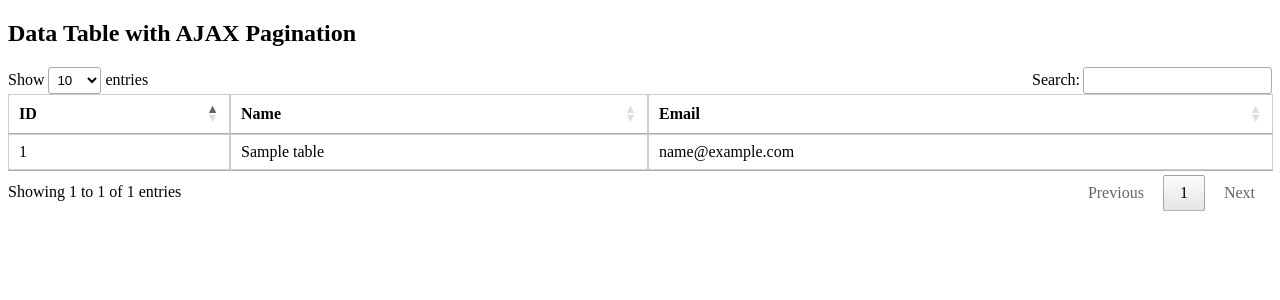
After one commit to dilipwebs/core_php_crud, a PHP site: page /php_datatable_listing/users.php in a window 1280 px wide. The commit adds this page. Shown: the top 300 px of the page. Run offline with PHP 8.4, Linux system fonts and the light colour scheme; tables that the repository leaves empty or names only in its code hold one stand-in row (values such as "Sample post"); some libraries are stand-ins or nearby versions.

Commit message:
datatable

```diff
--- /dev/null
+++ b/php_datatable_listing/data.php
@@ -0,0 +1,57 @@
+<?php
+// Database configuration
+$servername = "localhost";
+$username = "your_username";
+$password = "your_password";
+$dbname = "your_database";
+
+// Create a database connection
+$conn = new mysqli($servername, $username, $password, $dbname);
+
+// Check the connection
+if ($conn->connect_error) {
+    die("Connection failed: " . $conn->connect_error);
+}
+
+// Pagination variables
+$limit = $_POST['length']; // Number of records to show per page
+$start = $_POST['start']; // Starting record for the pagination
+$draw = $_POST['draw']; // Draw counter
+
+// Fetch total records for pagination
+$sqlCount = "SELECT COUNT(*) AS total FROM your_table";
+$resultCount = $conn->query($sqlCount);
+$rowCount = $resultCount->fetch_assoc();
+$totalRecords = $rowCount['total'];
+
+// Fetch data from the database
+$sql = "SELECT * FROM your_table LIMIT $start, $limit";
+$result = $conn->query($sql);
+
+// Prepare the response JSON
+$response = array(
+    "draw" => intval($draw),
+    "recordsTotal" => intval($totalRecords),
+    "recordsFiltered" => intval($totalRecords),
+    "data" => array()
+);
+
+// Process the fetched data
+if ($result->num_rows > 0) {
+    while ($row = $result->fetch_assoc()) {
+        $rowData = array(
+            "id" => $row['id'],
+            "name" => $row['name'],
+            "email" => $row['email']
+        );
+        $response['data'][] = $rowData;
+    }
+}
+
+// Return the response as JSON
+header('Content-Type: application/json');
+echo json_encode($response);
+
+// Close the database connection
+$conn->close();
+?>
--- /dev/null
+++ b/php_datatable_listing/users.php
@@ -0,0 +1,54 @@
+<!DOCTYPE html>
+<html>
+<head>
+    <title>Data Table with AJAX Pagination</title>
+    <link rel="stylesheet" type="text/css" href="https://cdn.datatables.net/1.11.0/css/jquery.dataTables.min.css">
+    <script src="https://code.jquery.com/jquery-3.6.0.min.js"></script>
+    <script src="https://cdn.datatables.net/1.11.0/js/jquery.dataTables.min.js"></script>
+    <style>
+        table {
+            width: 100%;
+            border-collapse: collapse;
+        }
+
+        table th, table td {
+            border: 1px solid #ccc;
+            padding: 8px;
+        }
+    </style>
+    <script>
+         $(document).ready(function() {
+            $('#dataTable').DataTable({
+                "processing": true,
+                "serverSide": true,
+                "ajax": {
+                    "url": "data.php", // Path to the server-side script that fetches data
+                    "type": "POST"
+                },
+                "columns": [
+                    { "data": "id" },
+                    { "data": "name" },
+                    { "data": "email" }
+                ],
+                "lengthMenu": [ 10, 25, 50, 75, 100 ], // Number of records to show per page options
+                "pageLength": 10, // Initial number of records per page
+                "searching": true, // Enable search functionality
+                "ordering": true, // Enable sorting
+                "paging": true // Enable pagination
+            });
+        });
+    </script>
+</head>
+<body>
+    <h2>Data Table with AJAX Pagination</h2>
+    <table id="dataTable">
+        <thead>
+            <tr>
+                <th>ID</th>
+                <th>Name</th>
+                <th>Email</th>
+            </tr>
+        </thead>
+    </table>
+</body>
+</html>
```
Also changed, not shown: registration.php (+21 -0 lines).
